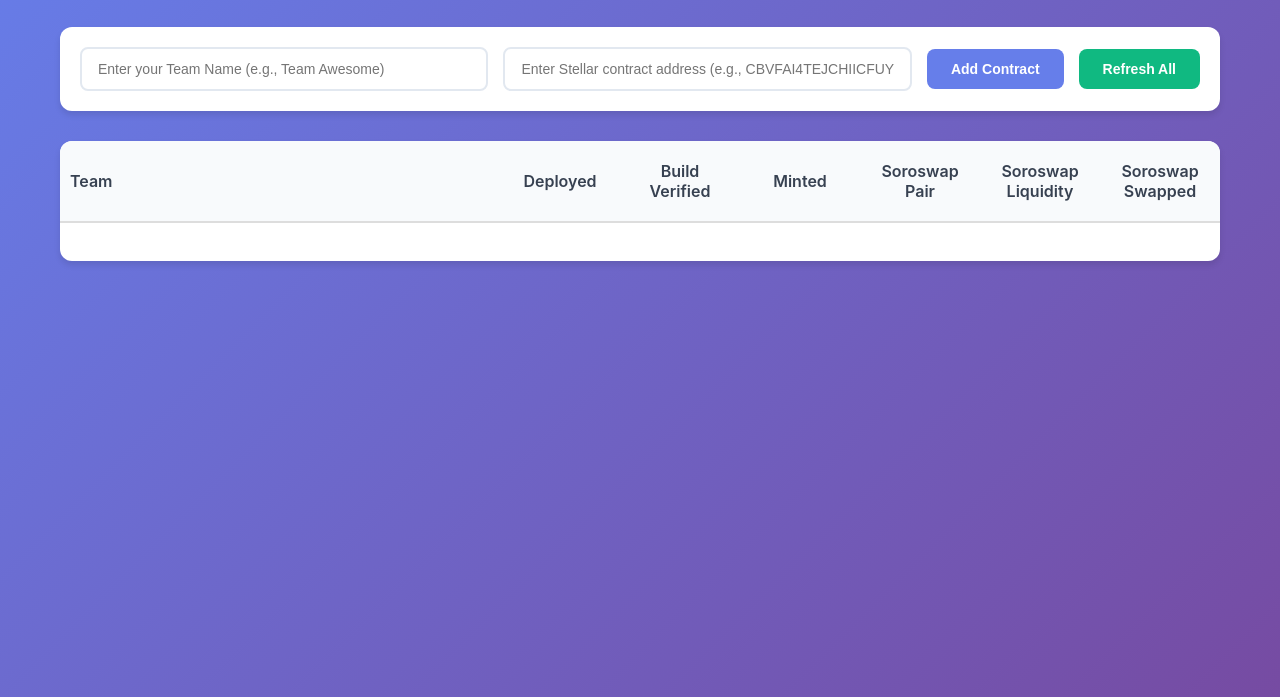
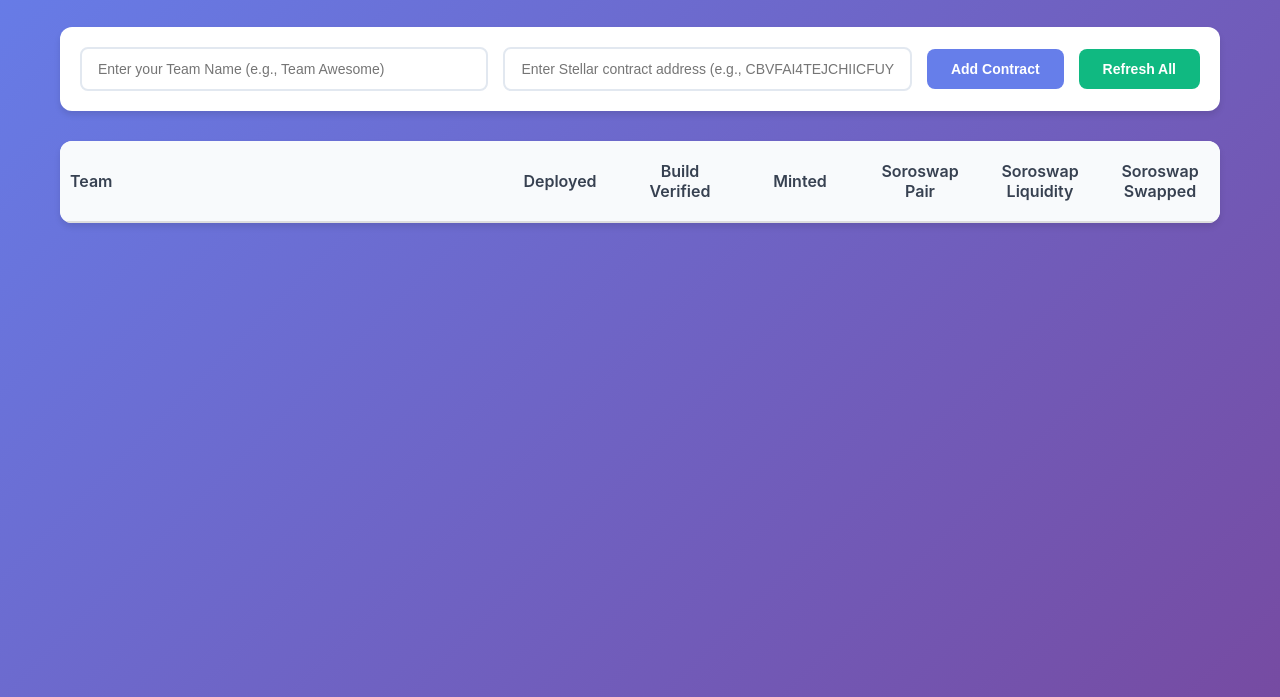
Before and after one commit to leighmcculloch/exp-leaderboard, a plain HTML site: page static/index.html in a window 1280 px wide. Shown: the part 103-800 px from the top of the page. Drawn offline with Linux system fonts and the light colour scheme.

Commit message:
remove unnecessary css min-height and padding

```diff
--- a/static/styles.css
+++ b/static/styles.css
@@ -116,8 +116,6 @@ header p {
   border-radius: 12px;
   overflow: hidden;
   box-shadow: 0 4px 6px rgba(0, 0, 0, 0.1);
-  min-height: 120px; /* Ensure minimum height when table is empty */
-  padding: 0 0 20px 0; /* Add bottom padding for better spacing */
 }
 
 .leaderboard-table {
```
